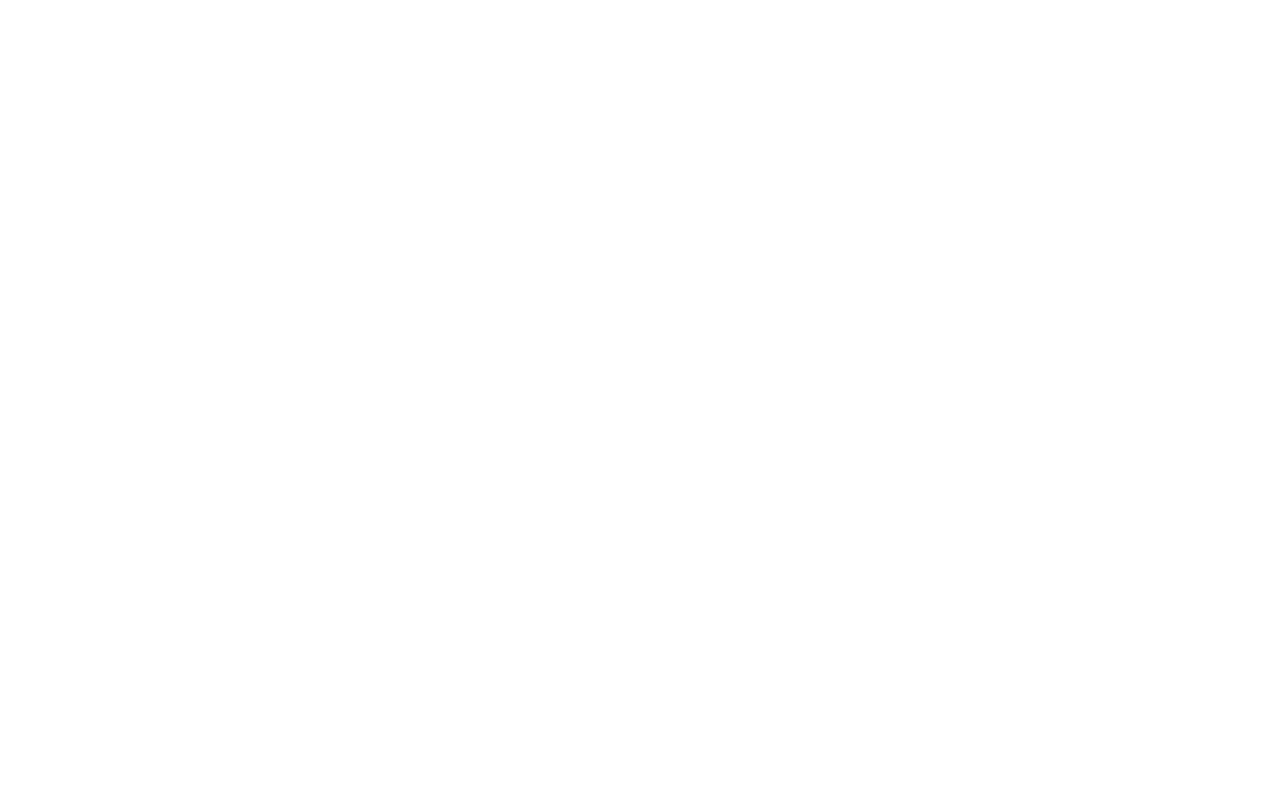
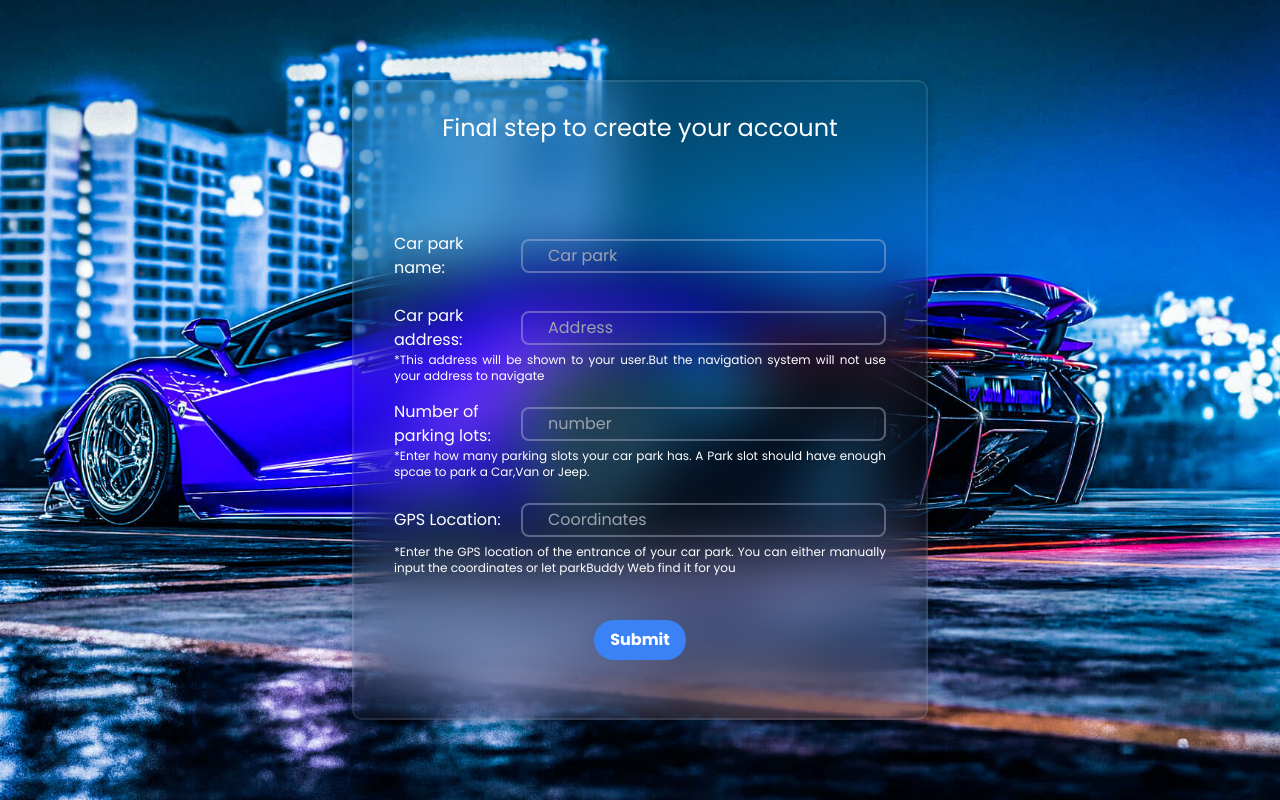
Before and after one commit to Sahasvinandith/Park-buddy-web, a React (Create React App) app in the folder parkbuddy/: page /User_info/1/1 in a window 1280 px wide. Before the commit this address had no page. Built offline with nearby package versions, Linux system fonts and the light colour scheme.

Commit message:
succfully created signup information getting site and connected to database. Now user signup and user and carpark profile creating is complete.

```diff
--- a/parkbuddy/src/API/Fetch_backend.js
+++ b/parkbuddy/src/API/Fetch_backend.js
@@ -4,14 +4,15 @@
 
 let User={"User":"Initial user"};
 
-export async function fetchUser() {
-    console.log("Fetching user...");
+export async function fetchUser(User_email) {
+    console.log("Fetching user...",User_email);
+
     try {
-        const response = await axios.get('http://localhost:8000/User/' + Username);
+        const response = await axios.get('http://localhost:8000/User/' + User_email);
 
         User=response.data;
-        console.log("Response: ",User);
-        console.log("Check: ",User.UserLots.Lot_1.lot_events[0].start);
+        // console.log("Response: ",User);
+        // console.log("Check: ",User.UserLots.Lot_1.lot_events[0].start);
 
         return User;
 
@@ -48,3 +49,20 @@
         console.error("Error Sending data: ", error);
     }
 }
+
+export async function Create_user(User_email,User_name,Car_park_name,Car_park_address,Num_car_park_slots) {
+    let User_info={
+        User_email:User_email,
+        User_name:User_name,
+        Car_park_name:Car_park_name,
+        Car_park_address:Car_park_address,
+        Num_car_park_slots:Num_car_park_slots
+    }
+    try {
+        const response = await axios.post('http://localhost:8000/Add_User',User_info);
+
+    } catch (error) {
+
+    }
+
+}
--- a/parkbuddy/src/App.js
+++ b/parkbuddy/src/App.js
@@ -8,7 +8,7 @@
       <Routes>
         <Route path="/" index element={<LoginForm/>}/>
         <Route path="/ParkBuddy/:User_email" exact element={<Homepage/>}/>
-        <Route path="/User_info" exact element={<Signup_contents/>}/>
+        <Route path="/User_info/:User_email/:User_name" element={<Signup_contents/>}/>
       </Routes>
     </div>
   );
--- a/parkbuddy/src/pages/components/LoginForm/LoginForm.css
+++ b/parkbuddy/src/pages/components/LoginForm/LoginForm.css
@@ -1,6 +1,6 @@
 @import url('https://fonts.googleapis.com/css2?family=Poppins:wght@400;600;700&display=swap');
 
-*{
+* {
     margin: 0;
     padding: 0;
     box-sizing: border-box;
@@ -22,6 +22,40 @@
     background-position: center;
 }
 
+.newbody {
+    margin: 0;
+    font-family: "Poppins", sans-serif;
+    /* -webkit-font-smoothing: antialiased;
+    -moz-osx-font-smoothing: grayscale; */
+    display: flex;
+    justify-content: center;
+    align-items: center;
+    min-height: 100vh;
+    width: 100vw;
+    background: url('../Assets/Carpark7.jpg');
+    /* no-repeat; */
+    background-size: cover;
+    background-position: center;
+}
+
+.enterinfo {
+    width: 45%;
+    height: 80vh;
+    background: transparent;
+    border: 2px solid rgba(255, 255, 255, .1);
+    box-shadow: 0 0 10px rgba(0, 0, 0, 0.2);
+    backdrop-filter: blur(30px);
+    color: #fff;
+    border-radius: 10px;
+    padding: 30px 40px;
+    display: flex;
+    flex-direction: column;
+    align-items: center;
+    overflow: hidden;
+    transition: height 0.3s ease;
+    position: relative;
+}
+
 .wrapper {
     width: 420px;
     height: 450px;
@@ -38,6 +72,7 @@
     transition: height 0.3s ease;
     position: relative;
 }
+
 .wrapper.active {
     height: 620px;
 }
@@ -97,6 +132,19 @@
     font-size: 16px;
     color: #fff;
     padding: 0 20px 0 45px;
+}
+
+.newinputbox input {
+    width: max-content;
+    height: max-content;
+    background: transparent;
+    border: none;
+    outline: none;
+    border: 2px solid rgba(196, 196, 220,0.4);
+    border-radius: 8px;
+    font-size: 16px;
+    color: #fff;
+    padding: 3px 20px 3px 25px;
 }
 
 .input-box input::placeholder {
--- a/parkbuddy/src/pages/components/LoginForm/Signup_contents.jsx
+++ b/parkbuddy/src/pages/components/LoginForm/Signup_contents.jsx
@@ -1,8 +1,72 @@
 import './LoginForm.css';
+import { Create_user } from '../../../API/Fetch_backend';
+import { useParams } from 'react-router-dom';
 
+
+let Car_park_name='';
+let Car_park_address='';
+let Num_car_park_slots='';
 const Signup_contents = () => {
-    return(
-        <div className='bodyDiv'>
+
+    const { User_email, User_name } = useParams();
+
+    return (
+        <div className='newbody'>
+            <div className='enterinfo'>
+                <div className='flex-1 text-2xl'>Final step to create your account</div>
+                <div className='flex-1 gap-2 text-base flex flex-row justify-between items-center w-full'>
+                    <div>
+                        Car park name:
+                    </div>
+                    <div className="newinputbox">
+                        <input type="text" className='placeholder:text-grey-300' placeholder='Car park' required onChange={(e) => { Car_park_name = e.target.value; }} />
+                    </div>
+                </div>
+                <div className='flex-1 flex flex-col justify-center gap-0'>
+                    <div className='flex-1 gap-2 text-base flex flex-row justify-between items-center'>
+                        <div>
+                            Car park address:
+                        </div>
+                        <div className="newinputbox">
+                            <input type="text" className='placeholder:text-grey-300' placeholder='Address' required onChange={(e) => { Car_park_address = e.target.value; }}/>
+                        </div>
+                    </div>
+                    <div className='flex-1 text-xs w-full text-justify'>*This address will be shown to your user.But the navigation system will not use your address to navigate</div>
+
+                </div>
+                <div className='flex-1 flex flex-col gap-0'>
+                    <div className='flex-1 gap-2 text-base flex flex-row justify-between items-center'>
+                        <div>
+                            Number of parking lots:
+                        </div>
+                        <div className="newinputbox">
+                            <input type="text" className='placeholder:text-grey-300' placeholder='number' required onChange={(e) => { Num_car_park_slots = e.target.value; }}/>
+                        </div>
+                    </div>
+                    <div className='flex-1 text-xs w-full text-justify'>*Enter how many parking slots your car park has. A Park slot should have enough spcae to park a Car,Van or Jeep.</div>
+
+                </div>
+                <div className='flex-1 flex flex-col gap-0'>
+                    <div className='flex-1 gap-2 text-base flex flex-row justify-between items-center'>
+                        <div>
+                            GPS Location:
+                        </div>
+                        <div className="newinputbox">
+                            <input type="text" className='placeholder:text-grey-300' placeholder='Coordinates' />
+                        </div>
+                    </div>
+                    <div className='flex-1 text-xs w-full text-justify'>*Enter the GPS location of the entrance of your car park. You can either manually input the coordinates or let parkBuddy Web find it for you</div>
+
+                </div>
+                <div className='flex-1 flex justify-center items-center'>
+                    <button className='bg-blue-500 hover:bg-blue-700 text-white font-bold py-2 px-4 rounded-full' onClick={() => { Create_user(User_email,User_name, Car_park_name, Car_park_address, Num_car_park_slots);}}>Submit</button>
+                </div>
+
+
+
+
+            </div>
+
 
 
         </div>
--- a/parkbuddy/src/pages/components/homepage/Homepage.js
+++ b/parkbuddy/src/pages/components/homepage/Homepage.js
@@ -16,7 +16,7 @@
         const auth = getAuth();
         const unsubscribe = onAuthStateChanged(auth, (user) => {
             if (user) {
-                setUser(user);
+                setUser(user.email);
             } else {
                 navigate('/');
             }
@@ -39,7 +39,7 @@
                     <Homepage_menu className="h-auto" />
                 </div>
                 <div className="my-2 w-screen overflow-y-scroll">
-                    <Parkview />
+                    <Parkview Usermail={user} />
                 </div>
             </div>
         </div>
--- a/parkbuddy/src/pages/components/homepage/homepage_components/Parkview/Parkview_utils/Standerd_view.js
+++ b/parkbuddy/src/pages/components/homepage/homepage_components/Parkview/Parkview_utils/Standerd_view.js
@@ -4,7 +4,7 @@
 
 
 
-export const Standard_view = () => {
+export const Standard_view = ({Usermail}) => {
 
     const [Cur_User, set_user] = useState("Loading");
     const [check_state, set_check] = useState();
@@ -19,7 +19,7 @@
 
     useEffect(() => {
         async function main (){
-            assign_user =await fetchUser();
+            assign_user =await fetchUser(Usermail);
             set_user(assign_user);
 
         }
--- a/parkbuddy/src/pages/components/homepage/homepage_components/Parkview/UserParkview.js
+++ b/parkbuddy/src/pages/components/homepage/homepage_components/Parkview/UserParkview.js
@@ -1,11 +1,13 @@
 
 import { Standard_view } from "./Parkview_utils/Standerd_view";
 
-export const Parkview=()=>{
+export const Parkview=(props)=>{
+    const {Usermail} = props;
+
 
     return(
         <div>
-                <Standard_view/>
+                <Standard_view Usermail={Usermail}/>
         </div>
         //time
     )
```
Also changed, not shown: parkbuddy/src/pages/components/LoginForm/LoginForm.jsx (+8 -5 lines), 1 other file (tests, documents, lock files or other folders). Lines whose indentation alone changed are shown as unchanged.
